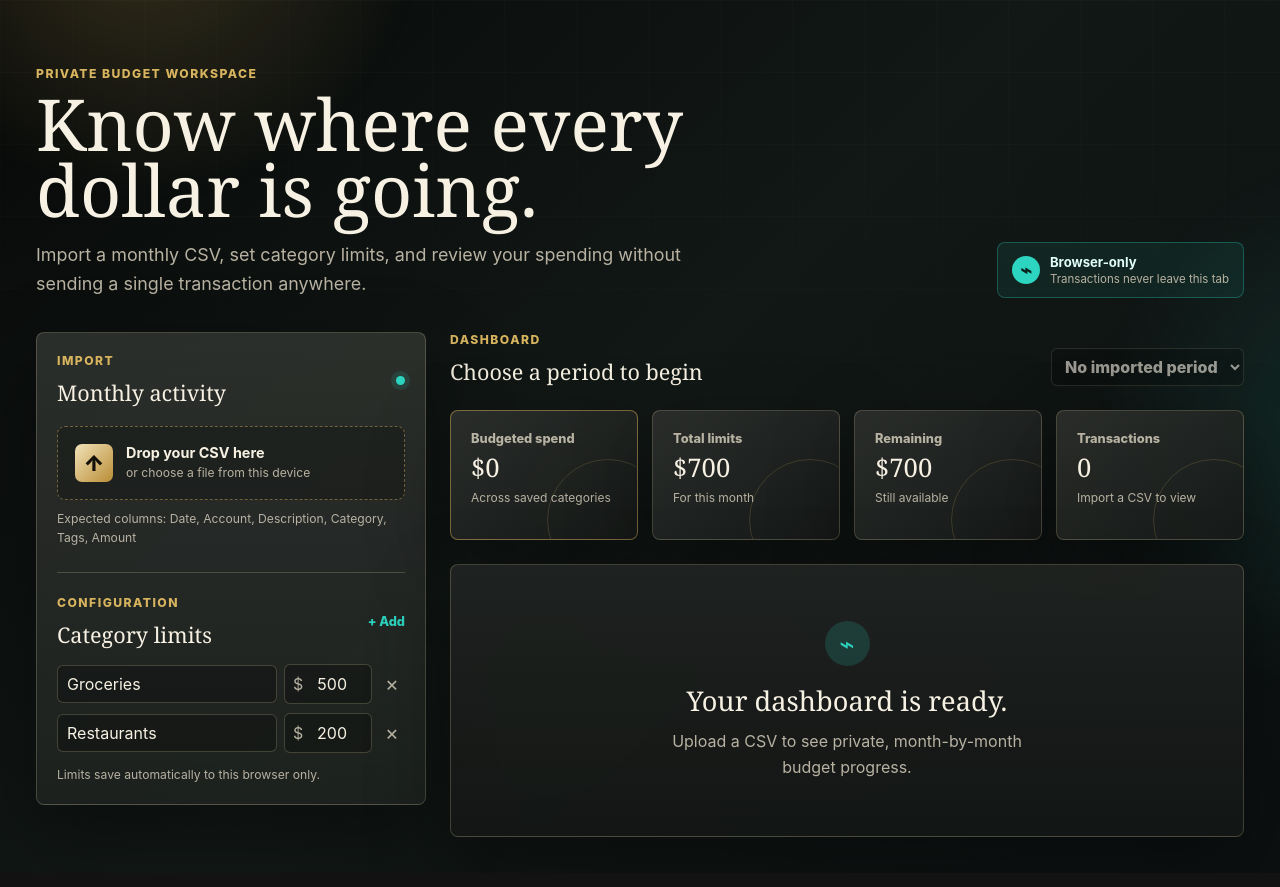
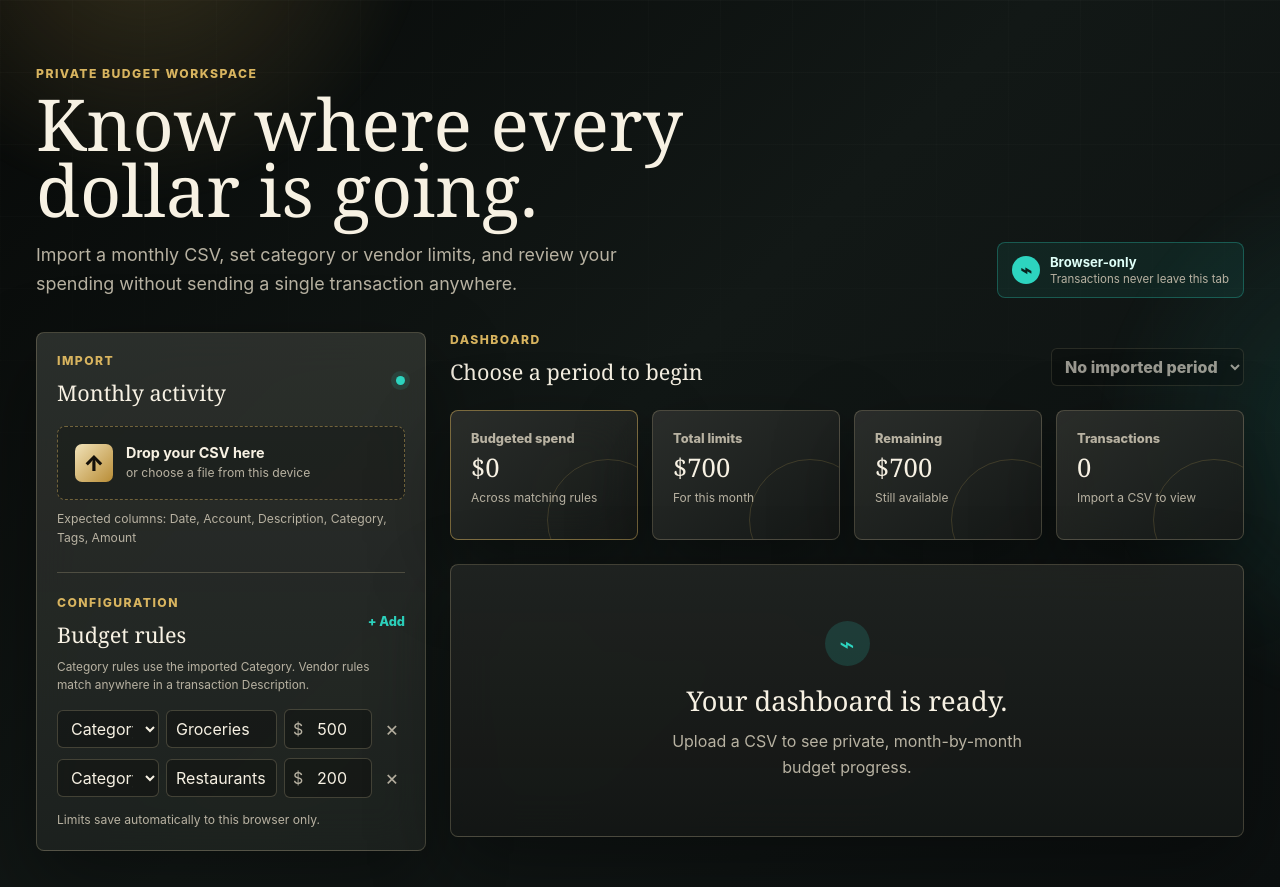
Before and after one commit to bpdulog/personal-budget-tracker, a React (Vite) app: page / in a window 1280 px wide. Built offline with nearby package versions, Linux system fonts and the light colour scheme.

Commit message:
Add vendor budgets and monthly cash flow

```diff
--- a/src/App.jsx
+++ b/src/App.jsx
@@ -5,8 +5,8 @@ import { Bar, BarChart, CartesianGrid, Cell, ResponsiveContainer, Tooltip, XAxis
 const STORAGE_KEY = "ledgerBudgetSettings.v1";
 const REQUIRED_HEADERS = ["Date", "Account", "Description", "Category", "Tags", "Amount"];
 const starterBudgets = [
-  { id: crypto.randomUUID(), name: "Groceries", limit: 500 },
-  { id: crypto.randomUUID(), name: "Restaurants", limit: 200 },
+  { id: crypto.randomUUID(), type: "category", name: "Groceries", limit: 500 },
+  { id: crypto.randomUUID(), type: "category", name: "Restaurants", limit: 200 },
 ];
 
 const money = new Intl.NumberFormat("en-US", {
@@ -25,7 +25,12 @@ const moneyPrecise = new Intl.NumberFormat("en-US", {
 function loadBudgets() {
   try {
     const stored = JSON.parse(localStorage.getItem(STORAGE_KEY));
-    if (Array.isArray(stored?.budgets)) return stored.budgets;
+    if (Array.isArray(stored?.budgets)) {
+      return stored.budgets.map((budget) => ({
+        ...budget,
+        type: budget.type === "vendor" ? "vendor" : "category",
+      }));
+    }
   } catch {
     // A corrupt local preference should not prevent the private dashboard from opening.
   }
@@ -60,6 +65,10 @@ function formatAxisMoney(value) {
   return `$${Math.round(value)}`;
 }
 
+function normalizedText(value) {
+  return String(value || "").trim().toLowerCase();
+}
+
 function App() {
   const [budgets, setBudgets] = useState(loadBudgets);
   const [transactions, setTransactions] = useState([]);
@@ -90,23 +99,91 @@ function App() {
     }, {});
   }, [visibleTransactions]);
 
-  const dashboardRows = useMemo(() => {
+  const categoryBudgetMap = useMemo(() => {
+    return budgets.reduce((map, budget) => {
+      const name = String(budget.name || "").trim();
+      if ((budget.type || "category") === "category" && name) map[normalizedText(name)] = budget;
+      return map;
+    }, {});
+  }, [budgets]);
+
+  const categoryRows = useMemo(() => {
+    const categoryNames = new Map();
+    Object.keys(spendingByCategory).forEach((name) => categoryNames.set(normalizedText(name), name));
+    budgets
+      .filter((budget) => (budget.type || "category") === "category" && String(budget.name || "").trim())
+      .forEach((budget) => categoryNames.set(normalizedText(budget.name), budget.name.trim()));
+
+    return [...categoryNames.entries()].map(([categoryKey, name]) => {
+      const budget = categoryBudgetMap[categoryKey];
+      const spent = Object.entries(spendingByCategory)
+        .filter(([category]) => normalizedText(category) === categoryKey)
+        .reduce((total, [, value]) => total + value, 0);
+      const limit = budget ? Math.max(0, Number(budget.limit) || 0) : null;
+      const percent = limit ? (spent / limit) * 100 : 0;
+      return {
+        id: `category-${categoryKey}`,
+        type: "category",
+        name,
+        spent,
+        limit,
+        hasBudget: Boolean(budget),
+        percent,
+        remaining: limit === null ? null : limit - spent,
+      };
+    });
+  }, [budgets, categoryBudgetMap, spendingByCategory]);
+
+  const vendorRows = useMemo(() => {
     return budgets
-      .filter((budget) => budget.name.trim())
+      .filter((budget) => budget.type === "vendor" && String(budget.name || "").trim())
       .map((budget) => {
-        const spent = spendingByCategory[budget.name.trim()] || 0;
+        const searchText = normalizedText(budget.name);
+        const spent = visibleTransactions.reduce((total, transaction) => {
+          if (transaction.amount >= 0 || !normalizedText(transaction.description).includes(searchText)) return total;
+          return total + Math.abs(transaction.amount);
+        }, 0);
         const limit = Math.max(0, Number(budget.limit) || 0);
-        const percent = limit ? (spent / limit) * 100 : 0;
-        return { ...budget, name: budget.name.trim(), spent, limit, percent, remaining: limit - spent };
+        return {
+          ...budget,
+          id: `vendor-${budget.id}`,
+          type: "vendor",
+          name: `Vendor: ${budget.name.trim()}`,
+          spent,
+          limit,
+          hasBudget: true,
+          percent: limit ? (spent / limit) * 100 : 0,
+          remaining: limit - spent,
+        };
       });
-  }, [budgets, spendingByCategory]);
+  }, [budgets, visibleTransactions]);
+
+  const dashboardRows = useMemo(() => [...categoryRows, ...vendorRows], [categoryRows, vendorRows]);
+
+  const cashFlow = useMemo(() => {
+    return visibleTransactions.reduce(
+      (flow, transaction) => {
+        if (transaction.amount >= 0) flow.incoming += transaction.amount;
+        else flow.outgoing += Math.abs(transaction.amount);
+        return flow;
+      },
+      { incoming: 0, outgoing: 0 },
+    );
+  }, [visibleTransactions]);
 
   const summary = useMemo(() => {
-    const budgetedSpend = dashboardRows.reduce((total, row) => total + row.spent, 0);
-    const budgetTotal = dashboardRows.reduce((total, row) => total + row.limit, 0);
+    const vendorMatches = vendorRows.map((row) => normalizedText(row.name.replace(/^Vendor:\s*/i, "")));
+    const budgetedSpend = visibleTransactions.reduce((total, transaction) => {
+      if (transaction.amount >= 0) return total;
+      const categoryKey = normalizedText(transaction.category || "Uncategorized");
+      const hasCategoryBudget = Boolean(categoryBudgetMap[categoryKey]);
+      const hasVendorBudget = vendorMatches.some((searchText) => normalizedText(transaction.description).includes(searchText));
+      return hasCategoryBudget || hasVendorBudget ? total + Math.abs(transaction.amount) : total;
+    }, 0);
+    const budgetTotal = budgets.reduce((total, budget) => total + (String(budget.name || "").trim() ? Math.max(0, Number(budget.limit) || 0) : 0), 0);
     const allExpenses = Object.values(spendingByCategory).reduce((total, value) => total + value, 0);
     return { budgetedSpend, budgetTotal, allExpenses, remaining: budgetTotal - budgetedSpend };
-  }, [dashboardRows, spendingByCategory]);
+  }, [budgets, categoryBudgetMap, spendingByCategory, vendorRows, visibleTransactions]);
 
   function importCsv(file) {
     if (!file) return;
@@ -166,20 +243,16 @@ function App() {
     setBudgets((current) => current.map((budget) => (budget.id === id ? { ...budget, [field]: value } : budget)));
   }
 
-  function addBudget(name = "", limit = 0) {
-    setBudgets((current) => [...current, { id: crypto.randomUUID(), name, limit }]);
+  function addBudget(name = "", limit = 0, type = "category") {
+    setBudgets((current) => [...current, { id: crypto.randomUUID(), type, name, limit }]);
   }
 
   function addImportedCategory() {
-    const firstUnbudgeted = Object.keys(spendingByCategory).find(
-      (category) => !budgets.some((budget) => budget.name.trim().toLowerCase() === category.toLowerCase()),
-    );
+    const firstUnbudgeted = categoryRows.find((row) => !row.hasBudget)?.name;
     if (firstUnbudgeted) addBudget(firstUnbudgeted, 0);
   }
 
-  const unbudgetedCategories = Object.keys(spendingByCategory).filter(
-    (category) => !budgets.some((budget) => budget.name.trim().toLowerCase() === category.toLowerCase()),
-  );
+  const unbudgetedCategories = categoryRows.filter((row) => !row.hasBudget && row.spent > 0).map((row) => row.name);
 
   return (
     <main className="app-shell">
@@ -190,7 +263,7 @@ function App() {
           <div>
             <p className="eyebrow">Private budget workspace</p>
             <h1>Know where every<br />dollar is going.</h1>
-            <p className="hero-copy">Import a monthly CSV, set category limits, and review your spending without sending a single transaction anywhere.</p>
+            <p className="hero-copy">Import a monthly CSV, set category or vendor limits, and review your spending without sending a single transaction anywhere.</p>
           </div>
           <div className="privacy-badge"><span className="privacy-lock">⌁</span><span><strong>Browser-only</strong><small>Transactions never leave this tab</small></span></div>
         </header>
@@ -213,12 +286,17 @@ function App() {
             <p className="file-note">Expected columns: Date, Account, Description, Category, Tags, Amount</p>
             {message && <p className="message" role="status">{message}</p>}
 
-            <div className="budget-heading"><div><p className="eyebrow">Configuration</p><h2>Category limits</h2></div><button className="text-button" type="button" onClick={() => addBudget()}>+ Add</button></div>
+            <div className="budget-heading"><div><p className="eyebrow">Configuration</p><h2>Budget rules</h2></div><button className="text-button" type="button" onClick={() => addBudget()}>+ Add</button></div>
+            <p className="budget-help">Category rules use the imported Category. Vendor rules match anywhere in a transaction Description.</p>
             <div className="budget-list">
               {budgets.map((budget) => (
                 <div className="budget-inputs" key={budget.id}>
-                  <input aria-label="Budget category" value={budget.name} placeholder="Category name" onChange={(event) => updateBudget(budget.id, "name", event.target.value)} />
-                  <label><span>$</span><input aria-label={`${budget.name || "Category"} monthly limit`} type="number" min="0" step="25" value={budget.limit} onChange={(event) => updateBudget(budget.id, "limit", event.target.value)} /></label>
+                  <select aria-label={`${budget.name || "Budget"} rule type`} value={budget.type || "category"} onChange={(event) => updateBudget(budget.id, "type", event.target.value)}>
+                    <option value="category">Category</option>
+                    <option value="vendor">Vendor</option>
+                  </select>
+                  <input aria-label={budget.type === "vendor" ? "Vendor search text" : "Budget category"} value={budget.name} placeholder={budget.type === "vendor" ? "e.g. Amazon" : "Category name"} onChange={(event) => updateBudget(budget.id, "name", event.target.value)} />
+                  <label><span>$</span><input aria-label={`${budget.name || "Budget"} monthly limit`} type="number" min="0" step="25" value={budget.limit} onChange={(event) => updateBudget(budget.id, "limit", event.target.value)} /></label>
                   <button className="remove-button" type="button" aria-label={`Remove ${budget.name || "budget"}`} onClick={() => setBudgets((current) => current.filter((entry) => entry.id !== budget.id))}>×</button>
                 </div>
               ))}
@@ -233,7 +311,7 @@ function App() {
             </div>
 
             <div className="metric-grid">
-              <article className="metric highlight"><span>Budgeted spend</span><strong>{money.format(summary.budgetedSpend)}</strong><small>Across saved categories</small></article>
+              <article className="metric highlight"><span>Budgeted spend</span><strong>{money.format(summary.budgetedSpend)}</strong><small>Across matching rules</small></article>
               <article className="metric"><span>Total limits</span><strong>{money.format(summary.budgetTotal)}</strong><small>For this month</small></article>
               <article className="metric"><span>Remaining</span><strong className={summary.remaining < 0 ? "over" : ""}>{money.format(summary.remaining)}</strong><small>{summary.remaining < 0 ? "Over configured limits" : "Still available"}</small></article>
               <article className="metric"><span>Transactions</span><strong>{visibleTransactions.length}</strong><small>{selectedPeriod ? "In selected period" : "Import a CSV to view"}</small></article>
@@ -244,6 +322,27 @@ function App() {
             ) : (
               <>
                 {unbudgetedCategories.length > 0 && <div className="unbudgeted-note"><span>Unbudgeted spending found in {unbudgetedCategories.length} categor{unbudgetedCategories.length === 1 ? "y" : "ies"}.</span><button type="button" onClick={addImportedCategory}>Add {unbudgetedCategories[0]} as a limit</button></div>}
+                <section className="cashflow-shell">
+                  <div className="panel-heading"><div><p className="eyebrow">Monthly movement</p><h2>Cash flow</h2></div><span className={`quiet-summary ${cashFlow.incoming - cashFlow.outgoing < 0 ? "over" : ""}`}>{moneyPrecise.format(cashFlow.incoming - cashFlow.outgoing)} net</span></div>
+                  <div className="cashflow-layout">
+                    <div className="cashflow-stats">
+                      <div className="cashflow-stat incoming"><span>Money in</span><strong>{moneyPrecise.format(cashFlow.incoming)}</strong><small>Positive transactions</small></div>
+                      <div className="cashflow-stat outgoing"><span>Money out</span><strong>{moneyPrecise.format(cashFlow.outgoing)}</strong><small>Expenses and payments</small></div>
+                    </div>
+                    <div className="cashflow-chart">
+                      <ResponsiveContainer width="100%" height="100%">
+                        <BarChart data={[{ name: "Selected month", incoming: cashFlow.incoming, outgoing: cashFlow.outgoing }]} margin={{ top: 8, right: 12, left: -16, bottom: 4 }} barGap={14}>
+                          <CartesianGrid vertical={false} stroke="rgba(231, 215, 168, 0.13)" />
+                          <XAxis dataKey="name" tickLine={false} axisLine={false} tick={{ fill: "#b8b2a2", fontSize: 12 }} />
+                          <YAxis tickLine={false} axisLine={false} tickFormatter={formatAxisMoney} tick={{ fill: "#b8b2a2", fontSize: 12 }} />
+                          <Tooltip cursor={{ fill: "rgba(247, 241, 227, 0.05)" }} formatter={(value) => moneyPrecise.format(Number(value))} contentStyle={{ background: "#151b19", border: "1px solid rgba(231, 215, 168, .25)", borderRadius: 8, color: "#f7f1e3" }} />
+                          <Bar dataKey="incoming" name="Money in" fill="#2dd4bf" radius={[5, 5, 0, 0]} />
+                          <Bar dataKey="outgoing" name="Money out" fill="#d8b45f" radius={[5, 5, 0, 0]} />
+                        </BarChart>
+                      </ResponsiveContainer>
+                    </div>
+                  </div>
+                </section>
                 <section className="chart-shell">
                   <div className="panel-heading"><div><p className="eyebrow">Limit comparison</p><h2>Spending against plan</h2></div><div className="chart-legend"><span><i className="spent-dot" />Spent</span><span><i className="limit-dot" />Monthly limit</span></div></div>
                   <div className="chart-wrap">
@@ -261,9 +360,9 @@ function App() {
                 </section>
 
                 <section className="progress-shell">
-                  <div className="panel-heading"><div><p className="eyebrow">Category detail</p><h2>Budget health</h2></div><span className="quiet-summary">{money.format(summary.allExpenses)} total expenses</span></div>
+                  <div className="panel-heading"><div><p className="eyebrow">Budget detail</p><h2>Budget health</h2></div><span className="quiet-summary">{money.format(summary.allExpenses)} total expenses</span></div>
                   <div className="progress-list">
-                    {dashboardRows.map((row) => <article className="progress-row" key={row.id}><div className="progress-label"><span>{row.name}</span><strong>{moneyPrecise.format(row.spent)} <small>of {money.format(row.limit)}</small></strong></div><div className="progress-track"><div className={`progress-fill ${row.percent > 100 ? "over-limit" : ""}`} style={{ width: `${Math.min(row.percent, 100)}%` }} /></div><p className={row.remaining < 0 ? "over" : ""}>{row.limit ? row.remaining >= 0 ? `${money.format(row.remaining)} remaining` : `${money.format(Math.abs(row.remaining))} over` : "Set a limit"}</p></article>)}
+                    {dashboardRows.map((row) => <article className="progress-row" key={row.id}><div className="progress-label"><span>{row.name}</span><strong>{moneyPrecise.format(row.spent)} <small>{row.hasBudget ? `of ${money.format(row.limit)}` : "no comparison"}</small></strong></div><div className="progress-track"><div className={`progress-fill ${row.percent > 100 ? "over-limit" : ""}`} style={{ width: `${Math.min(row.percent, 100)}%` }} /></div><p className={row.remaining < 0 ? "over" : ""}>{row.hasBudget ? row.remaining >= 0 ? `${money.format(row.remaining)} remaining` : `${money.format(Math.abs(row.remaining))} over` : "No budget set"}</p></article>)}
                   </div>
                 </section>
               </>
```
Also changed, not shown: src/styles.css.
